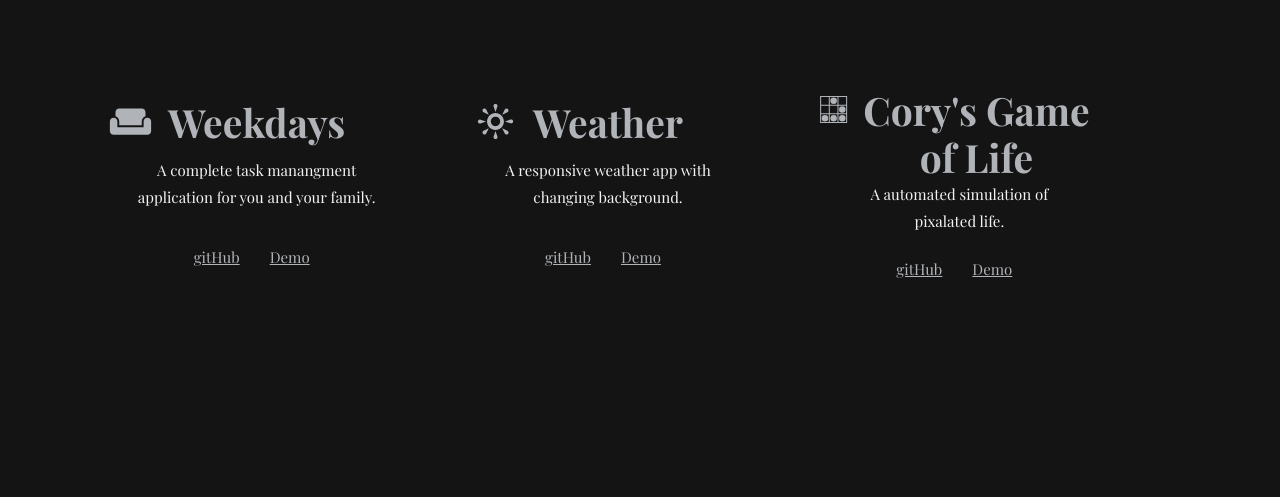
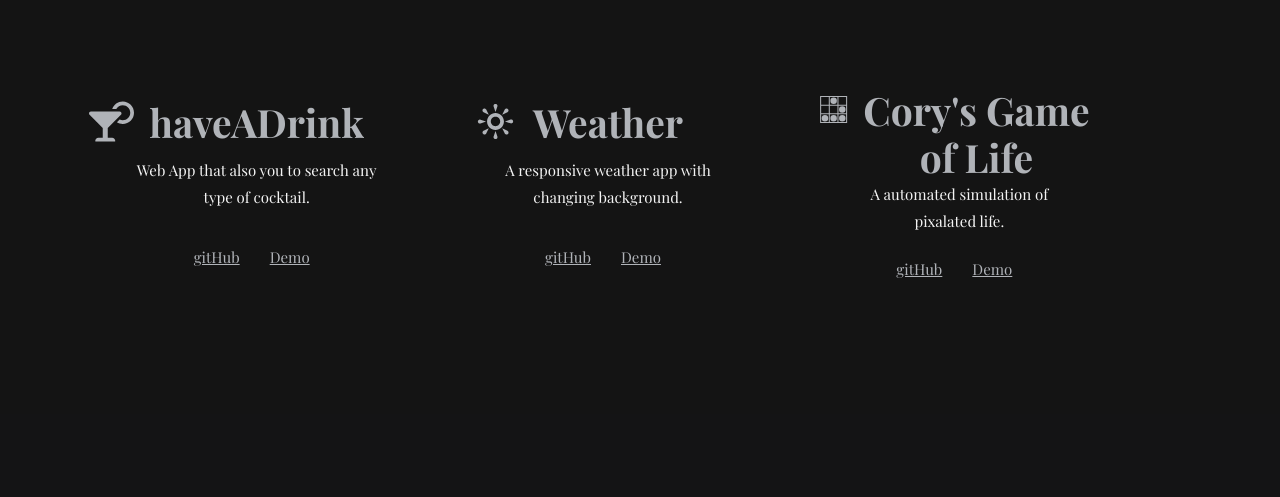
Before and after one commit to coryATatum/coryATatum.github.io, a plain HTML site: page index.html in a window 1280 px wide. Shown: the part 1017-1514 px from the top of the page. Drawn offline with nearby package versions, Linux system fonts and the light colour scheme; a web font is replaced by a local one.

Commit message:
Update index.html

```diff
--- a/index.html
+++ b/index.html
@@ -133,20 +133,20 @@
 
             <div class="project" data-aos="fade-right">
                 <div class="thumbnail">
-                    <svg stroke="currentColor" fill="currentColor" stroke-width="0" viewBox="0 0 24 24" height="3em"
+                    <svg stroke="currentColor" fill="currentColor" stroke-width="0" viewBox="0 0 576 512" height="3em"
                         width="3em" xmlns="http://www.w3.org/2000/svg">
                         <path
-                            d="M21 10c-1.1 0-2 .9-2 2v3H5v-3c0-1.1-.9-2-2-2s-2 .9-2 2v5c0 1.1.9 2 2 2h18c1.1 0 2-.9 2-2v-5c0-1.1-.9-2-2-2zm-3-5H6c-1.1 0-2 .9-2 2v2.15c1.16.41 2 1.51 2 2.82V14h12v-2.03c0-1.3.84-2.4 2-2.82V7c0-1.1-.9-2-2-2z">
+                            d="M296 464h-56V338.78l168.74-168.73c15.52-15.52 4.53-42.05-17.42-42.05H24.68c-21.95 0-32.94 26.53-17.42 42.05L176 338.78V464h-56c-22.09 0-40 17.91-40 40 0 4.42 3.58 8 8 8h240c4.42 0 8-3.58 8-8 0-22.09-17.91-40-40-40zM432 0c-62.61 0-115.35 40.2-135.18 96h52.54c16.65-28.55 47.27-48 82.64-48 52.93 0 96 43.06 96 96s-43.07 96-96 96c-14.04 0-27.29-3.2-39.32-8.64l-35.26 35.26C379.23 279.92 404.59 288 432 288c79.53 0 144-64.47 144-144S511.53 0 432 0z">
                         </path>
                     </svg>
-                    <h2>Weekdays</h2>
+                    <h2>haveADrink</h2>
                 </div>
                 <div class="workDesc">
-                    <p>A complete task manangment application for you and your family.</p>
+                    <p>Web App that also you to search any type of cocktail.</p>
                 </div>
                 <div class="action">
-                    <a href="https://github.com/coryATatum/weekdays" target="_blank">gitHub</a>
-                    <a href="https://weekdayys.netlify.app/" target="_blank">Demo</a>
+                    <a href="https://github.com/coryATatum/haveadrink.git" target="_blank">gitHub</a>
+                    <a href="https://haveadrink.netlify.app/" target="_blank">Demo</a>
                 </div>
             </div>
             <!----------------------END OF PROJECT--------------------->
```
